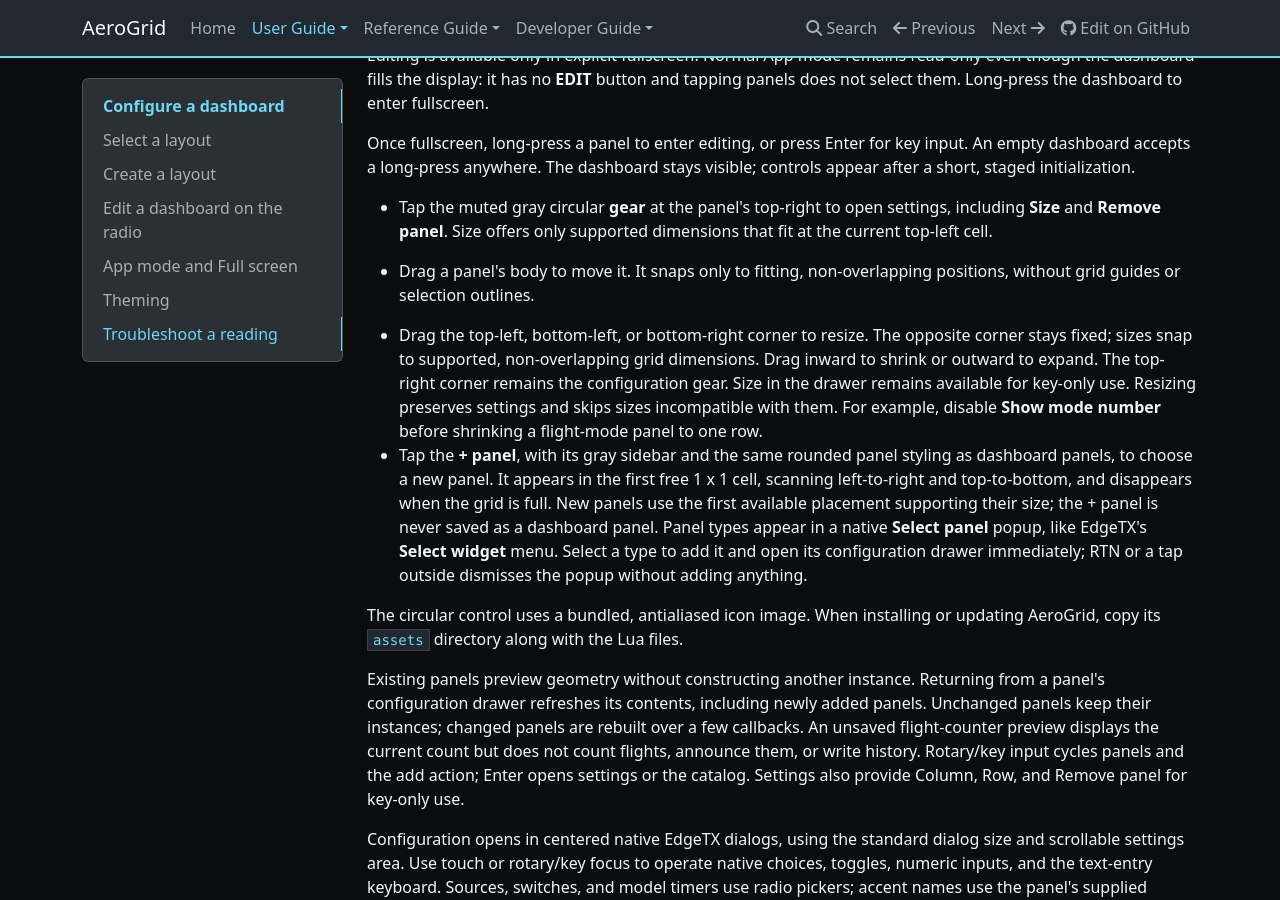
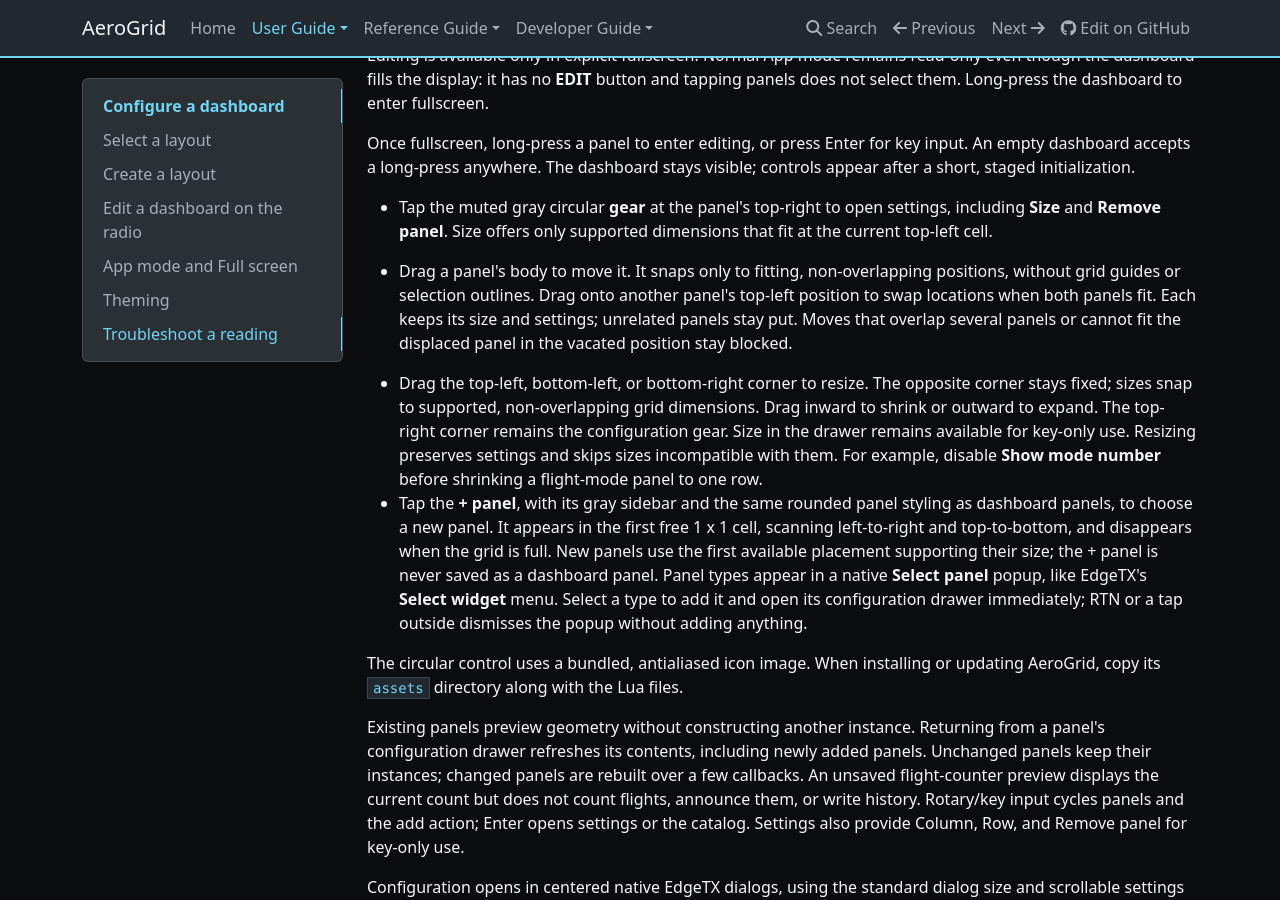
Before and after one commit to thomaskistler/aero-grid, an MkDocs documentation site: the page built from docs/user-guide/dashboards.md, in a window 1280 px wide and 900 px high, scrolled down 1287 px. Built offline with MkDocs 1.6.1, drawn with Linux system fonts in a browser that asks for light colours; nearby versions of some CDN libraries.

Commit message:
Allow compatible panel swaps while moving
Include occupied origins in drag candidates when both panels fit at exchanged locations. Preserve spans, settings, live instances, and unrelated panels; reject multi-panel displacement and incompatible swaps.

Co-authored-by: Copilot App <223556219+Copilot@users.noreply.github.com>

```diff
--- a/docs/user-guide/dashboards.md
+++ b/docs/user-guide/dashboards.md
@@ -80,7 +80,10 @@ visible; controls appear after a short, staged initialization.
   Size offers only supported dimensions that fit at the current top-left cell.
 
 - Drag a panel's body to move it. It snaps only to fitting, non-overlapping
-  positions, without grid guides or selection outlines.
+  positions, without grid guides or selection outlines. Drag onto another
+  panel's top-left position to swap locations when both panels fit. Each keeps
+  its size and settings; unrelated panels stay put. Moves that overlap several
+  panels or cannot fit the displaced panel in the vacated position stay blocked.
 - Drag the top-left, bottom-left, or bottom-right corner to resize. The opposite
   corner stays fixed; sizes snap to supported, non-overlapping grid dimensions.
   Drag inward to shrink or outward to expand. The top-right corner remains the
```
Also changed, not shown: plans/on-radio-editor.md (+8 -1 lines), 4 other files.
